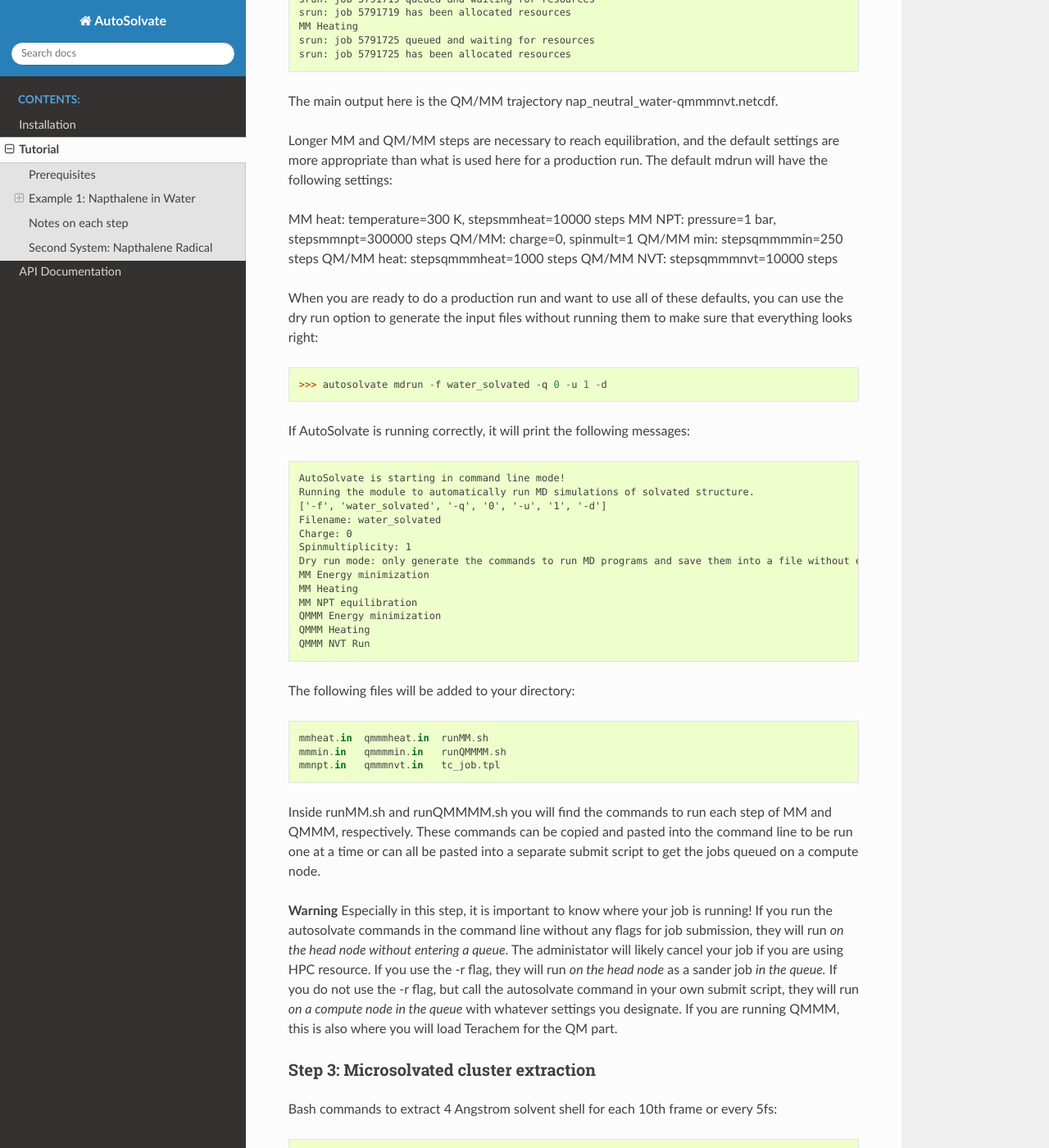
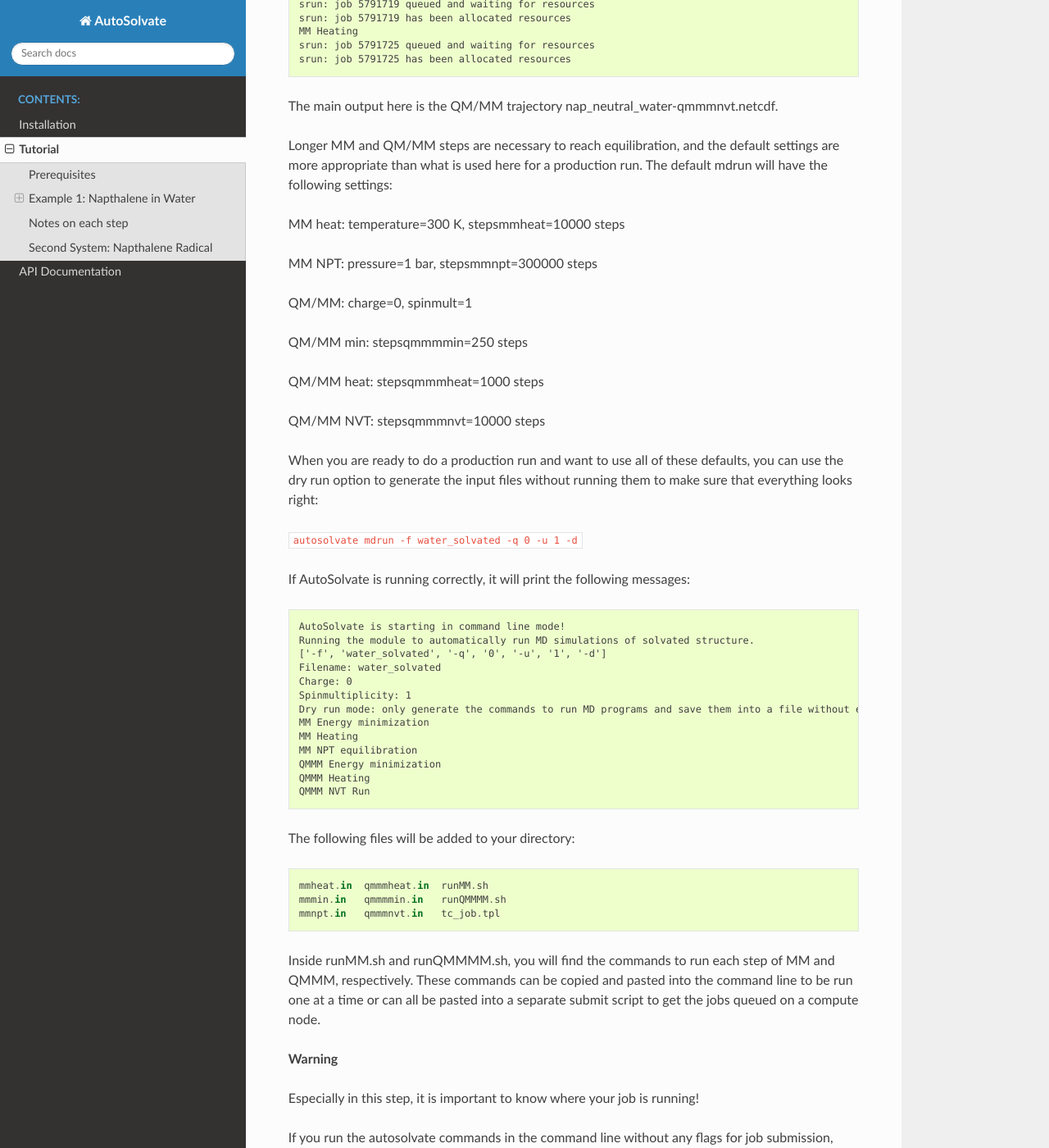
Before and after one commit to Liu-group/AutoSolvate, a Sphinx documentation site: the page built from docs/tutorial.rst, in a window 1280 px wide and 1400 px high, scrolled down 4171 px. Shown: the whole window at 82% size. Built offline with Sphinx 7.4.7 and the Read the Docs theme 2.0.0, drawn with Linux system fonts in a browser that asks for light colours; the version number could not be read and is left out; some of the changed text lies outside the part shown.

Commit message:
Update tutorial.rst

```diff
--- a/docs/tutorial.rst
+++ b/docs/tutorial.rst
@@ -65,7 +65,7 @@ Step 1: Solvate system
 
 The first step is putting the solute in the solvent box, which uses the boxgen command. The documentation shows all of the options for this command, but the only one that is required is specifying the solute xyz file. It will be listed as -m for main. To run boxgen with all of the defaults, use the following command:
 
->>> autosolvate boxgen -m napthalene_neutral.xyz
+``autosolvate boxgen -m napthalene_neutral.xyz``
 
 Autosolvate will use the default values of water as the solvent, solute charge of 0, solute multiplicity of 1, charge fitting method of resp, box size of 54, and output file name of water_solvated.
 
@@ -207,15 +208,20 @@ The main output here is the QM/MM trajectory nap_neutral_water-qmmmnvt.netcdf.
 Longer MM and QM/MM steps are necessary to reach equilibration, and the default settings are more appropriate than what is used here for a production run. The default mdrun will have the following settings:
 
 MM heat:    temperature=300 K, stepsmmheat=10000 steps
+
 MM NPT:     pressure=1 bar, stepsmmnpt=300000 steps
+
 QM/MM:      charge=0, spinmult=1
+
 QM/MM min:  stepsqmmmmin=250 steps
+
 QM/MM heat: stepsqmmmheat=1000 steps
+
 QM/MM NVT:  stepsqmmmnvt=10000 steps
 
 When you are ready to do a production run and want to use all of these defaults, you can use the dry run option to generate the input files without running them to make sure that everything looks right:
 
->>> autosolvate mdrun -f water_solvated -q 0 -u 1 -d
+``autosolvate mdrun -f water_solvated -q 0 -u 1 -d``
 
 If AutoSolvate is running correctly, it will print the following messages::
 
@@ -239,12 +245,16 @@ The following files will be added to your directory::
   mmmin.in   qmmmmin.in   runQMMMM.sh
   mmnpt.in   qmmmnvt.in   tc_job.tpl
 
-Inside runMM.sh and runQMMMM.sh you will find the commands to run each step of MM and QMMM, respectively. These commands can be copied and pasted into the command line to be run one at a time or can all be pasted into a separate submit script to get the jobs queued on a compute node.
+Inside runMM.sh and runQMMMM.sh, you will find the commands to run each step of MM and QMMM, respectively. These commands can be copied and pasted into the command line to be run one at a time or can all be pasted into a separate submit script to get the jobs queued on a compute node.
 
 **Warning**
+
 Especially in this step, it is important to know where your job is running!
+
 If you run the autosolvate commands in the command line without any flags for job submission, they will run *on the head node without entering a queue*. The administator will likely cancel your job if you are using HPC resource.
+
 If you use the -r flag, they will run *on the head node* as a sander job *in the queue.*
+
 If you do not use the -r flag, but call the autosolvate command in your own submit script, they will run *on a compute node in the queue* with whatever settings you designate. If you are running QMMM, this is also where you will load Terachem for the QM part.
 
 Step 3: Microsolvated cluster extraction
```
Also changed, not shown: other parts of docs/tutorial.rst (+5 -4 lines).
